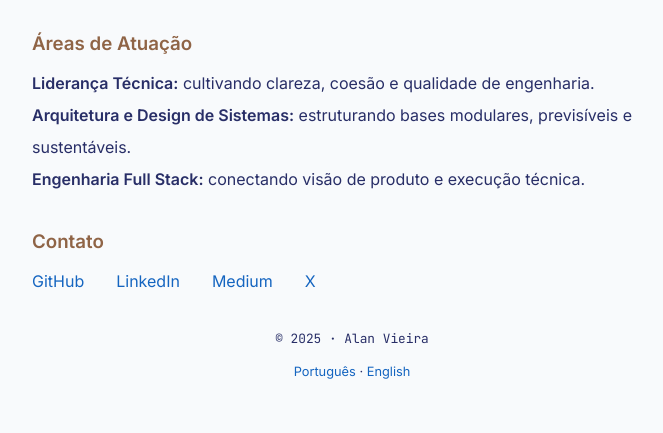
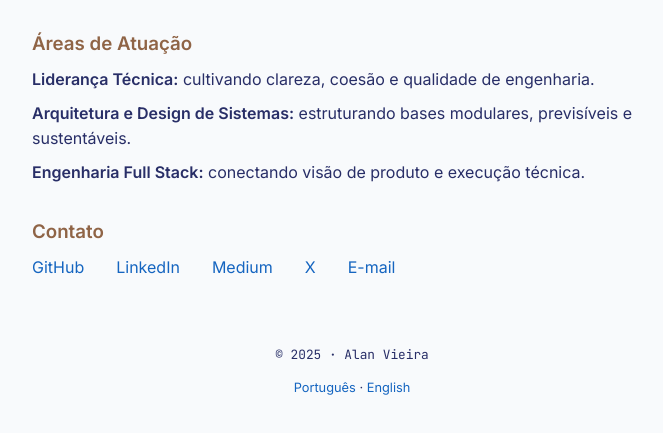
Before and after one commit to alanv-dev/alanv.dev, a plain HTML site: page index.html in a window 1280 px wide. Shown: the part 215-648 px from the top of the page, without its empty margins (288-951 px from the left). Drawn offline with Linux system fonts and the light colour scheme.

Commit message:
Link mailto

```diff
--- a/index.html
+++ b/index.html
@@ -108,7 +108,8 @@
         <li><a rel="me" href="https://www.linkedin.com/in/alan-vieira-andrade/">LinkedIn</a></li>
         <li><a rel="me" href="https://medium.com/@alanvdev">Medium</a></li>
         <li><a rel="me" href="https://x.com/alanv_dev">X</a></li>
-        <!-- <li><a href="mailto:contato@alanv.dev">E-mail</a></li> -->
+        <li><a rel="nofollow" href="mailto:contact@alanv.dev">E-mail</a>
+        </li>
       </ul>
     </section>
     <footer>
--- a/style.css
+++ b/style.css
@@ -20,11 +20,12 @@
 
 body {
   margin: 0;
+  font-display: swap;
   font-family: Inter, -apple-system, BlinkMacSystemFont, "Segoe UI", Roboto, Oxygen, Ubuntu, Cantarell, "Helvetica Neue", sans-serif;
   background: var(--bg);
   color: var(--text);
   line-height: 1.6;
-  transition: background 0.3s, color 0.3s;
+  transition: background .3s, color .3s;
 }
 a {
   color: var(--link);
@@ -74,7 +75,7 @@ p.manifest {
   font-size: 1.1rem;
   margin-top: 1.5rem;
   margin-bottom: 2rem;
-  padding: 0.2rem 1rem 0.5rem 1rem;
+  padding: .2rem 1rem .5rem 1rem;
   border-left: 4px solid #FFC107;
 }
 a:hover {
@@ -84,19 +85,25 @@ ul {
   list-style: none;
   padding: 0;
   margin-bottom: 2rem;
-  margin-top: 0.5rem;
-  line-height: 2rem;
+  margin-top: .5rem;
+}
+ul li + li {
+  margin-top: .5rem;
 }
 ul.links {
   display: flex;
   justify-items: center;
   gap: 2rem;
 }
+ul.links li {
+  margin-top: 0;
+}
 footer {
-  margin-top: 2rem;
+  margin-top: 4rem;
   text-align: center;
-  font-size: 0.8rem;
+  font-size: .8rem;
 }
 footer p {
+  font-display: swap;
   font-family: "JetBrains Mono", -apple-system, BlinkMacSystemFont, "Segoe UI", Roboto, Oxygen, Ubuntu, Cantarell, "Helvetica Neue", sans-serif;
 }
```
Also changed, not shown: en/index.html (+1 -1 lines).
